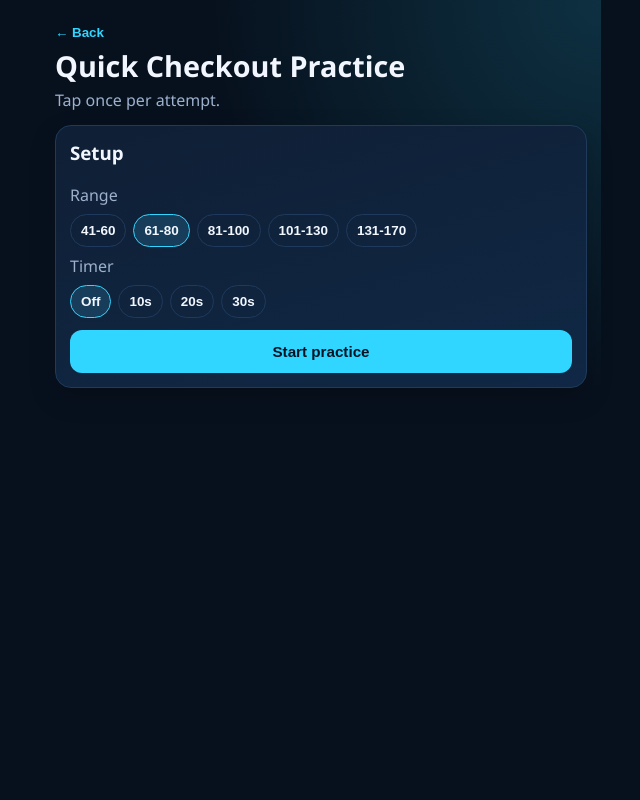
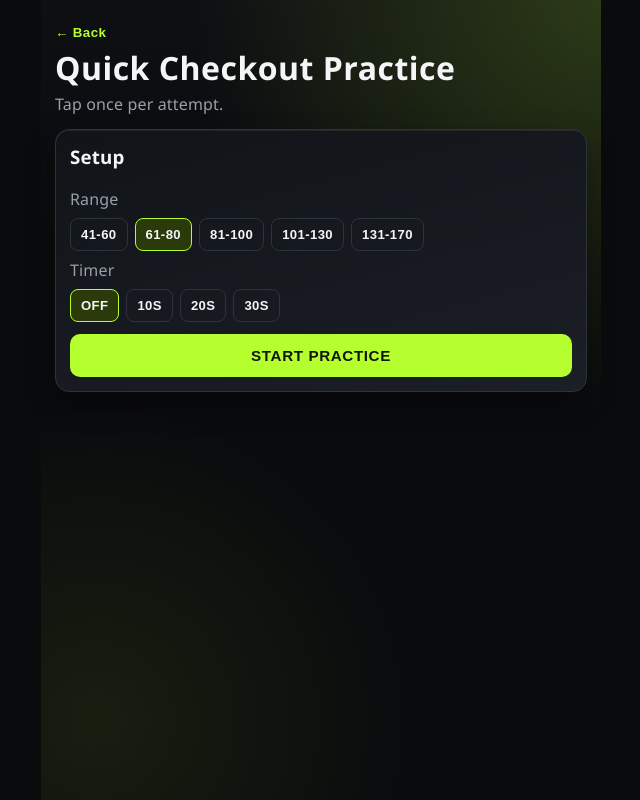
Before and after one commit to wuolanne/darts-app, a React (Vite) app: page / in a window 1280 px wide. Both pictures are taken after a click on the button 640 px from the left and 174 px from the top of the page. Shown: the whole page, without its empty margins (319-959 px from the left). Built offline with nearby package versions, Linux system fonts and the light colour scheme; the HTML template or start-up script is replaced by a standard one.

Commit message:
Apply premium training app visual style

```diff
--- a/src/index.css
+++ b/src/index.css
@@ -1,5 +1,5 @@
 :root {
-  font-family: "Segoe UI", "Avenir Next", "Helvetica Neue", sans-serif;
+  font-family: "Bahnschrift", "Segoe UI", "Avenir Next", "Helvetica Neue", sans-serif;
 }
 
 * {
@@ -10,6 +10,7 @@ body {
   margin: 0;
   color: var(--text);
   background: var(--bg);
+  letter-spacing: 0.01em;
 }
 
 #root {
@@ -22,7 +23,9 @@ body {
   margin: 0 auto;
   padding: 20px 14px 40px;
   background:
-    radial-gradient(circle at top right, color-mix(in oklab, var(--accent) 16%, transparent), transparent 40%),
+    radial-gradient(circle at top right, color-mix(in oklab, var(--accent) 18%, transparent), transparent 42%),
+    radial-gradient(circle at 10% 90%, color-mix(in oklab, var(--accent) 8%, transparent), transparent 36%),
+    linear-gradient(180deg, color-mix(in oklab, var(--surface) 35%, transparent), transparent 32%),
     var(--bg);
 }
 
@@ -34,7 +37,8 @@ body {
 
 .screen-head h1 {
   margin: 4px 0;
-  font-size: 1.8rem;
+  font-size: 2rem;
+  letter-spacing: 0.015em;
 }
 
 .screen-head p {
@@ -48,11 +52,13 @@ body {
 }
 
 .card {
-  background: linear-gradient(165deg, var(--surface), var(--surface-alt));
+  background: linear-gradient(165deg, color-mix(in oklab, var(--surface) 92%, black 8%), var(--surface-alt));
   border: 1px solid var(--border);
-  border-radius: 16px;
+  border-radius: 14px;
   padding: 14px;
-  box-shadow: 0 10px 26px rgba(0, 0, 0, 0.22);
+  box-shadow:
+    inset 0 1px 0 color-mix(in oklab, var(--text) 7%, transparent),
+    0 12px 28px rgba(0, 0, 0, 0.35);
 }
 
 .card h3 {
@@ -86,11 +92,13 @@ body {
 }
 
 .btn {
-  border-radius: 12px;
+  border-radius: 10px;
   border: 1px solid transparent;
   padding: 12px 14px;
   font-size: 0.95rem;
-  font-weight: 700;
+  font-weight: 800;
+  text-transform: uppercase;
+  letter-spacing: 0.04em;
   cursor: pointer;
 }
 
@@ -105,7 +113,7 @@ body {
 
 .btn-primary {
   background: var(--accent);
-  color: #041425;
+  color: #101706;
 }
 
 .btn-secondary {
@@ -116,17 +124,17 @@ body {
 
 .btn-success {
   background: var(--success);
-  color: #03220f;
+  color: #101706;
 }
 
 .btn-warning {
   background: var(--warning);
-  color: #2f1e02;
+  color: #2e1f04;
 }
 
 .btn-danger {
   background: var(--danger);
-  color: #2b0911;
+  color: #210606;
 }
 
 .btn-ghost {
@@ -140,6 +148,7 @@ body {
   background: transparent;
   color: var(--accent);
   font-weight: 700;
+  letter-spacing: 0.03em;
   cursor: pointer;
   padding: 0;
 }
@@ -149,8 +158,9 @@ body {
   align-items: center;
   border-radius: 999px;
   padding: 3px 9px;
-  font-size: 0.78rem;
-  font-weight: 700;
+  font-size: 0.75rem;
+  font-weight: 800;
+  letter-spacing: 0.03em;
   border: 1px solid var(--border);
 }
 
@@ -180,10 +190,12 @@ body {
   border: 1px solid var(--border);
   background: transparent;
   color: var(--text);
-  border-radius: 999px;
+  border-radius: 8px;
   padding: 8px 10px;
-  font-size: 0.84rem;
-  font-weight: 700;
+  font-size: 0.82rem;
+  font-weight: 800;
+  text-transform: uppercase;
+  letter-spacing: 0.03em;
   cursor: pointer;
 }
 
@@ -204,9 +216,10 @@ body {
 }
 
 .big-number {
-  font-size: clamp(2rem, 8vw, 3rem);
+  font-size: clamp(2.35rem, 9vw, 3.45rem);
   margin: 10px 0;
-  font-weight: 800;
+  font-weight: 900;
+  letter-spacing: 0.01em;
 }
 
 .metric-grid {
@@ -216,7 +229,8 @@ body {
 }
 
 .metric-grid strong {
-  font-size: 1.2rem;
+  font-size: 1.28rem;
+  letter-spacing: 0.02em;
 }
 
 .action-grid {
@@ -257,15 +271,16 @@ body {
   width: 100%;
   background: var(--surface-alt);
   border: 1px solid var(--border);
-  border-radius: 10px;
+  border-radius: 8px;
   color: var(--text);
   padding: 10px;
+  font-weight: 700;
 }
 
 .route-box,
 .feedback-box {
   border: 1px solid var(--border);
-  border-radius: 12px;
+  border-radius: 10px;
   padding: 10px;
   background: color-mix(in oklab, var(--surface-alt) 65%, transparent);
 }
@@ -337,7 +352,7 @@ body {
   align-items: center;
   border: 1px solid var(--border);
   background: color-mix(in oklab, var(--surface-alt) 62%, transparent);
-  border-radius: 10px;
+  border-radius: 8px;
   padding: 7px 9px;
 }
 
@@ -351,9 +366,10 @@ body {
   border: 1px solid var(--border);
   background: color-mix(in oklab, var(--surface-alt) 62%, transparent);
   color: var(--text);
-  border-radius: 10px;
+  border-radius: 8px;
   padding: 8px 4px;
-  font-weight: 700;
+  font-weight: 800;
+  letter-spacing: 0.02em;
   font-size: 0.86rem;
   cursor: pointer;
 }
@@ -366,7 +382,7 @@ body {
 .finish-inline-detail {
   margin-top: 10px;
   border: 1px solid var(--border);
-  border-radius: 12px;
+  border-radius: 10px;
   padding: 10px;
   background: color-mix(in oklab, var(--surface-alt) 60%, transparent);
 }
@@ -390,7 +406,7 @@ body {
   gap: 8px;
   border: 1px solid var(--border);
   background: color-mix(in oklab, var(--surface-alt) 62%, transparent);
-  border-radius: 10px;
+  border-radius: 8px;
   padding: 7px 9px;
 }
 
--- a/src/theme/tokens.ts
+++ b/src/theme/tokens.ts
@@ -14,42 +14,42 @@ export interface ThemeTokens {
 
 export const THEMES: Record<"dark" | "light" | "dim", ThemeTokens> = {
   dark: {
-    background: "#07111e",
-    surface: "#0f1f35",
-    surfaceAlt: "#102845",
-    text: "#f2f7ff",
-    textMuted: "#9db0cc",
-    accent: "#30d6ff",
-    accentSoft: "#173d5a",
-    success: "#37d67a",
-    warning: "#ffbf47",
-    danger: "#ff6475",
-    border: "#1f3a5c"
+    background: "#0a0b0d",
+    surface: "#14171c",
+    surfaceAlt: "#1b1f26",
+    text: "#f3f5f7",
+    textMuted: "#98a0ab",
+    accent: "#b6ff2f",
+    accentSoft: "#2a3a0a",
+    success: "#8df01c",
+    warning: "#ffbe45",
+    danger: "#ff5f5f",
+    border: "#2d333d"
   },
   light: {
-    background: "#edf4ff",
+    background: "#f1f3f6",
     surface: "#ffffff",
-    surfaceAlt: "#dbe8ff",
-    text: "#102035",
-    textMuted: "#55637b",
-    accent: "#0b7fff",
-    accentSoft: "#c9e2ff",
-    success: "#1fa85f",
-    warning: "#ce8200",
-    danger: "#cc3043",
-    border: "#c3d1e7"
+    surfaceAlt: "#e8ecf2",
+    text: "#12161b",
+    textMuted: "#5d6671",
+    accent: "#6cae00",
+    accentSoft: "#d7e8b4",
+    success: "#5e9d00",
+    warning: "#c57d00",
+    danger: "#c83434",
+    border: "#cfd6df"
   },
   dim: {
-    background: "#10141d",
-    surface: "#1a2030",
-    surfaceAlt: "#212b3f",
-    text: "#ecf0f8",
-    textMuted: "#99a6bf",
-    accent: "#4dc8ff",
-    accentSoft: "#243756",
-    success: "#42c97d",
-    warning: "#ffca5d",
-    danger: "#ff7785",
-    border: "#33445f"
+    background: "#0f1217",
+    surface: "#1a1f27",
+    surfaceAlt: "#232a34",
+    text: "#eef1f4",
+    textMuted: "#98a3b2",
+    accent: "#9eea22",
+    accentSoft: "#2e3f10",
+    success: "#84dd1f",
+    warning: "#f7bf57",
+    danger: "#f06b6b",
+    border: "#3a424e"
   }
 };
```
